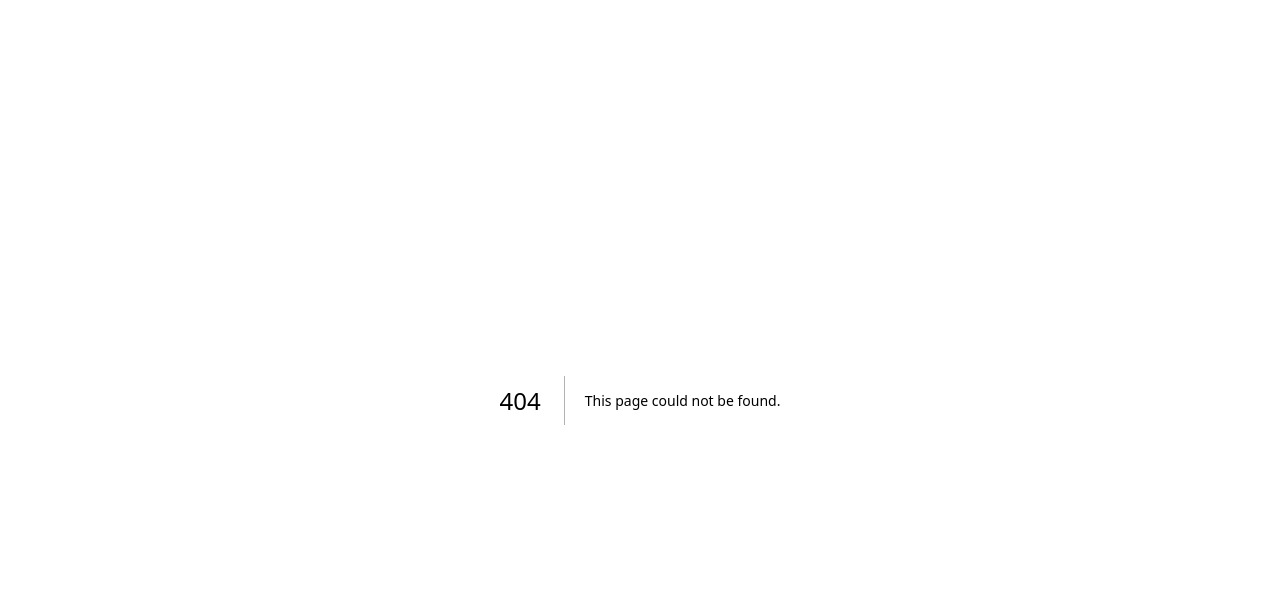
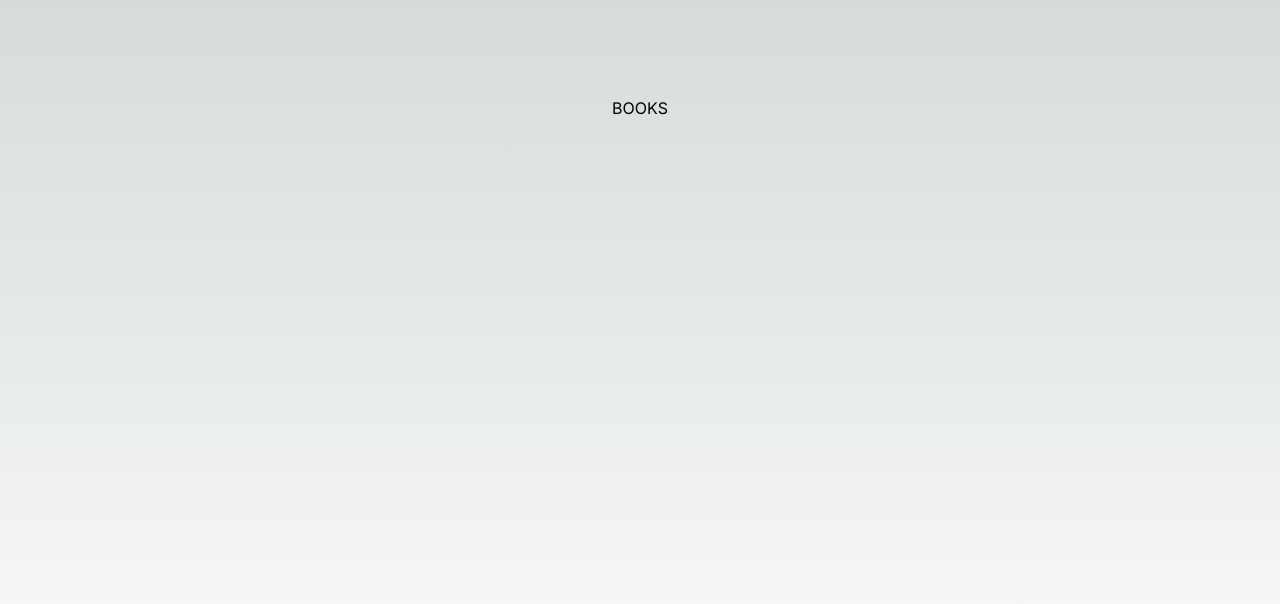
Before and after one commit to josh-liuaana/redesigned-octo-memory, a Next.js app: page /books in a window 1280 px wide. Before the commit this address had no page. Shown: the top 604 px of the page. Built offline with nearby package versions, Linux system fonts and the light colour scheme.

Commit message:
book x character placeholder components

```diff
--- /dev/null
+++ b/src/app/books/page.tsx
@@ -0,0 +1,9 @@
+function page() {
+  return (
+    <main className="flex min-h-screen flex-col items-center justify-between p-24">
+      <p>BOOKS</p>
+    </main>
+  )
+}
+
+export default page
--- /dev/null
+++ b/src/app/characters/page.tsx
@@ -0,0 +1,9 @@
+function page() {
+  return (
+    <main className="flex min-h-screen flex-col items-center justify-between p-24">
+      <p>CHARACTERS</p>
+    </main>
+  )
+}
+
+export default page
```
